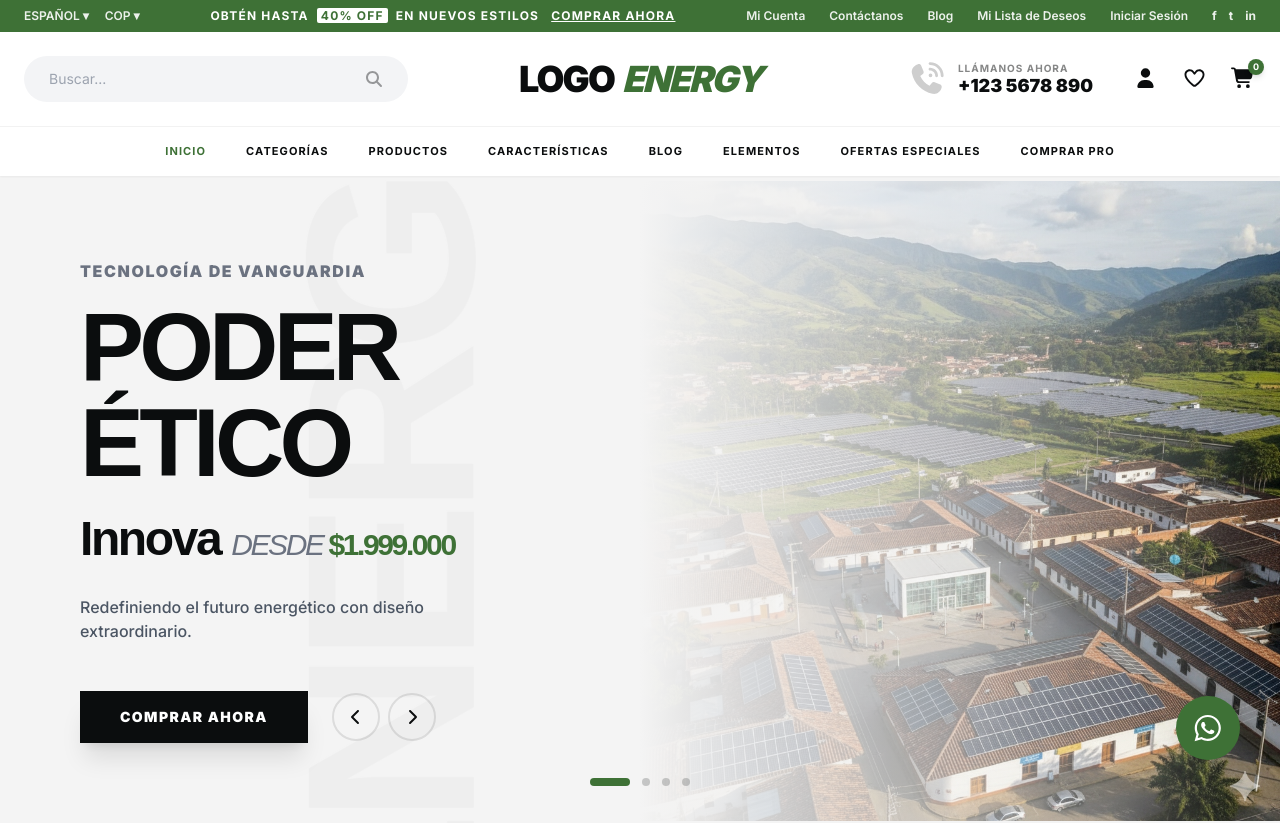
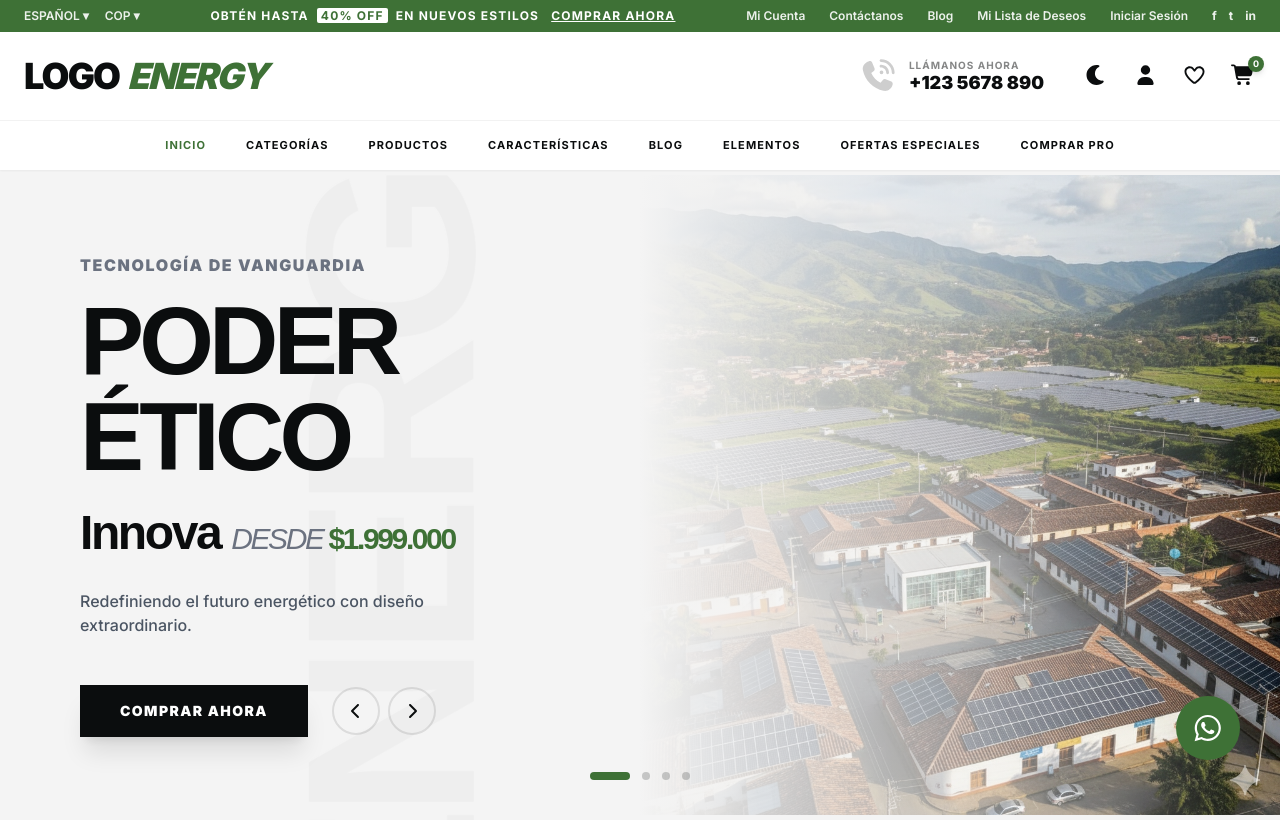
Before and after one commit to checho420/logo-energy, a React (Vite) app: page / in a window 1280 px wide. Shown: the top 823 px of the page. Built offline with nearby package versions, Linux system fonts and the light colour scheme.

Commit message:
feat(navbar): add theme toggle, align logo, and remove search bar

```diff
--- a/src/components/Navbar.jsx
+++ b/src/components/Navbar.jsx
@@ -7,7 +7,7 @@ import LoginModal from './LoginModal';
 import { FontAwesomeIcon } from '@fortawesome/react-fontawesome';
 import {
     faSearch, faUser, faShoppingCart, faBars, faTimes,
-    faHome, faStore, faCrown, faTag, faPhoneVolume
+    faHome, faStore, faCrown, faTag, faPhoneVolume, faSun, faMoon
 } from '@fortawesome/free-solid-svg-icons';
 import { faHeart } from '@fortawesome/free-regular-svg-icons';
 import { motion, AnimatePresence } from 'framer-motion';
@@ -73,22 +73,8 @@ const Navbar = () => {
 
             {/* Middle White Bar */}
             <div className="container mx-auto px-6 py-6 flex justify-between items-center gap-4">
-                {/* Search */}
-                <div className="hidden md:flex flex-1">
-                    <div className="relative w-full max-w-sm">
-                        <input
-                            type="text"
-                            placeholder="Buscar..."
-                            className="w-full bg-gray-100 dark:bg-black/20 text-brand-charcoal dark:text-brand-cream rounded-full py-3 px-6 text-sm outline-none border border-transparent focus:border-brand-green transition-colors"
-                        />
-                        <button className="absolute right-0 top-0 h-full px-6 flex items-center justify-center text-brand-charcoal/40 hover:text-brand-green">
-                            <FontAwesomeIcon icon={faSearch} />
-                        </button>
-                    </div>
-                </div>
-
                 {/* Logo */}
-                <div className="flex-1 flex justify-start md:justify-center">
+                <div className="flex justify-start">
                     <Link to="/" className="text-3xl lg:text-4xl font-black uppercase tracking-tighter text-brand-charcoal dark:text-brand-cream flex items-center gap-2 group">
                         LOGO<span className="text-brand-green italic group-hover:scale-105 transition-transform">Energy</span>
                     </Link>
@@ -105,6 +91,9 @@ const Navbar = () => {
                     </div>
 
                     <div className="flex items-center gap-6 text-brand-charcoal dark:text-brand-cream">
+                        <button onClick={toggleTheme} className="hover:text-brand-green transition-colors hidden md:block">
+                            <FontAwesomeIcon icon={theme === 'dark' ? faSun : faMoon} className="text-xl" />
+                        </button>
                         <button onClick={() => setIsLoginOpen(true)} className="hover:text-brand-green transition-colors hidden md:block">
                             <FontAwesomeIcon icon={faUser} className="text-xl" />
                         </button>
@@ -161,9 +150,14 @@ const Navbar = () => {
                         >
                             <div className="p-6 flex justify-between items-center border-b border-gray-100 dark:border-white/10">
                                 <span className="text-2xl font-black italic text-brand-charcoal dark:text-white">Menú</span>
-                                <button onClick={() => setIsMenuOpen(false)} className="text-2xl text-gray-400 hover:text-brand-green">
-                                    <FontAwesomeIcon icon={faTimes} />
-                                </button>
+                                <div className="flex items-center gap-6">
+                                    <button onClick={toggleTheme} className="text-2xl text-brand-charcoal dark:text-brand-cream hover:text-brand-green transition-colors">
+                                        <FontAwesomeIcon icon={theme === 'dark' ? faSun : faMoon} />
+                                    </button>
+                                    <button onClick={() => setIsMenuOpen(false)} className="text-2xl text-gray-400 hover:text-brand-green">
+                                        <FontAwesomeIcon icon={faTimes} />
+                                    </button>
+                                </div>
                             </div>
                             <div className="flex flex-col py-4">
                                 {navItems.map(item => (
```
